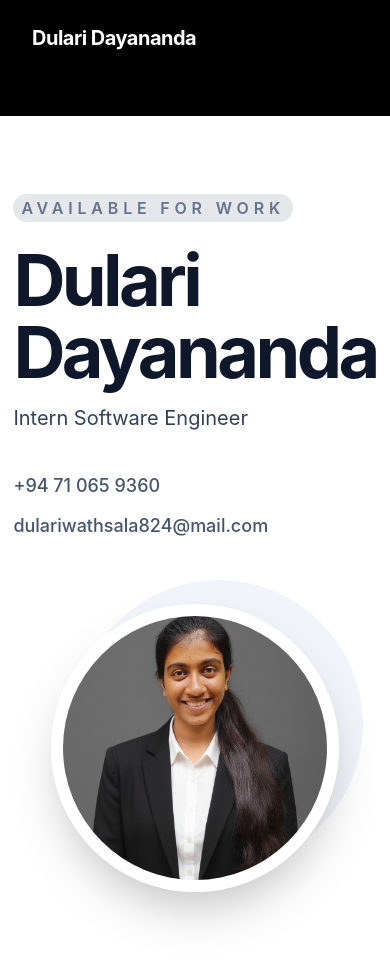
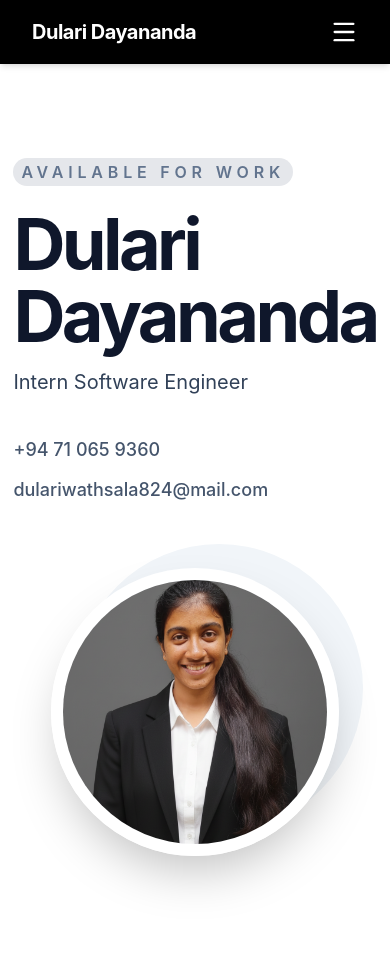
Before and after one commit to dwathsala/My_Portfolio, a React (Vite) app: page / in a window 390 px wide. Shown: the top 962 px of the page. After the commit the page ends 936 px from the top, so only its background shows below. Built offline with nearby package versions, Linux system fonts and the light colour scheme.

Commit message:
Refactor Header component to include mobile navigation and improve layout

```diff
--- a/src/App.jsx
+++ b/src/App.jsx
@@ -5,10 +5,10 @@ import Hero from './components/Hero';
 function App() {
   return (
 
-    <div className="bg-[#000000] text-white">
+    <div >
       <Header />
       <main className="relative">
-        <div className="pt-10">
+        <div className="pt-20">
           <Hero />
 
         </div>
--- a/src/components/Header.jsx
+++ b/src/components/Header.jsx
@@ -1,22 +1,59 @@
-import React from 'react';
+import React, { useState } from 'react';
+import { Menu, X } from 'lucide-react'; // Install using: npm install lucide-react
 
 const Header = () => {
+  const [isOpen, setIsOpen] = useState(false);
+
+  const navLinks = [
+    { name: 'Home', href: '#' },
+    { name: 'About', href: '#' },
+    { name: 'Skills', href: '#' },
+    { name: 'Projects', href: '#' },
+    { name: 'Contact', href: '#' },
+  ];
+
   return (
-    <nav className="w-full z-50 px-8 md:px-24 py-6 flex justify-between items-center bg-[#000000] text-white">
+    <header className="fixed top-0 left-0 w-full z-50 bg-black text-white shadow-md">
+      <nav className="max-w-[1440px] mx-auto px-8 md:px-24 h-16 flex justify-between items-center bg-black">
         {/* Logo Section */}
-      <div className="text-xl font-bold tracking-tight">
+        <div className="text-xl font-bold tracking-tight z-[60]">
           Dulari Dayananda
         </div>
 
-      {/* Navigation Links */}
+        {/* Desktop Navigation Links (Hidden on Mobile) */}
         <ul className="hidden md:flex gap-8 text-lg font-medium">
-        <li className="hover:text-gray-300 cursor-pointer transition-colors">Home</li>
-        <li className="hover:text-gray-300 cursor-pointer transition-colors">About</li>
-        <li className="hover:text-gray-300 cursor-pointer transition-colors">Skills</li>
-        <li className="hover:text-gray-300 cursor-pointer transition-colors">Projects</li>
-        <li className="hover:text-gray-300 cursor-pointer transition-colors">Contact</li>
+          {navLinks.map((link) => (
+            <li key={link.name} className="hover:text-gray-400 cursor-pointer transition-colors">
+              {link.name}
+            </li>
+          ))}
         </ul>
+
+        {/* Mobile Menu Button (Visible on Mobile Only) */}
+        <div className="md:hidden z-[60]" onClick={() => setIsOpen(!isOpen)}>
+          {isOpen ? <X size={28} className="cursor-pointer" /> : <Menu size={28} className="cursor-pointer" />}
+        </div>
+
+        {/* Mobile Dropdown Menu */}
+        <div
+          className={`fixed inset-0 bg-black flex flex-col items-center justify-center transition-transform duration-300 ease-in-out md:hidden ${
+            isOpen ? 'translate-x-0' : 'translate-x-full'
+          }`}
+        >
+          <ul className="flex flex-col gap-8 text-2xl font-semibold text-center">
+            {navLinks.map((link) => (
+              <li
+                key={link.name}
+                onClick={() => setIsOpen(false)} // Close menu when a link is clicked
+                className="hover:text-gray-400 cursor-pointer transition-colors"
+              >
+                {link.name}
+              </li>
+            ))}
+          </ul>
+        </div>
       </nav>
+    </header>
   );
 };
 
```
Lines whose indentation alone changed are shown as unchanged.
